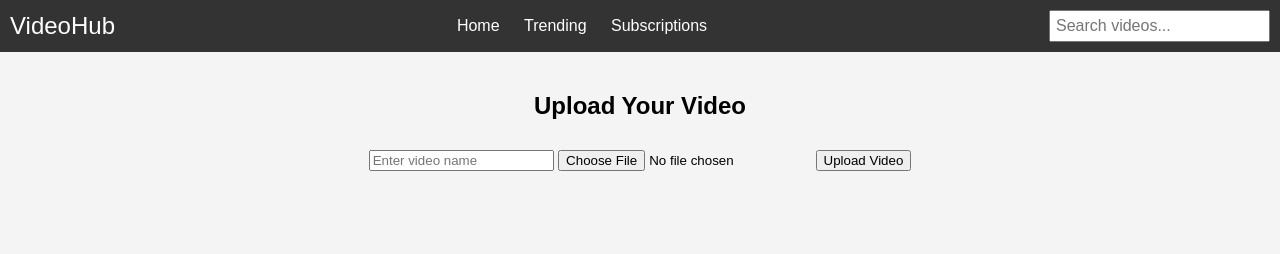
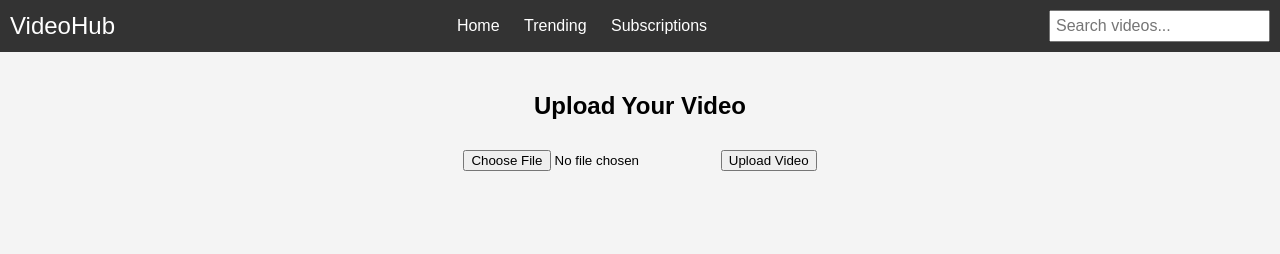
Before and after one commit to sunny-dee-71/Buggatata, a plain HTML site: page index.html in a window 1280 px wide. Shown: the top 254 px of the page. Drawn offline with Linux system fonts and the light colour scheme; no server answers.

Commit message:
Update index.html

```diff
--- a/index.html
+++ b/index.html
@@ -23,7 +23,6 @@
     <section class="upload-section">
         <h2>Upload Your Video</h2>
         <form id="uploadForm">
-            <input type="text" id="videoName" placeholder="Enter video name" required>
             <input type="file" id="videoFile" accept="video/*" required>
             <button type="submit">Upload Video</button>
         </form>
```
